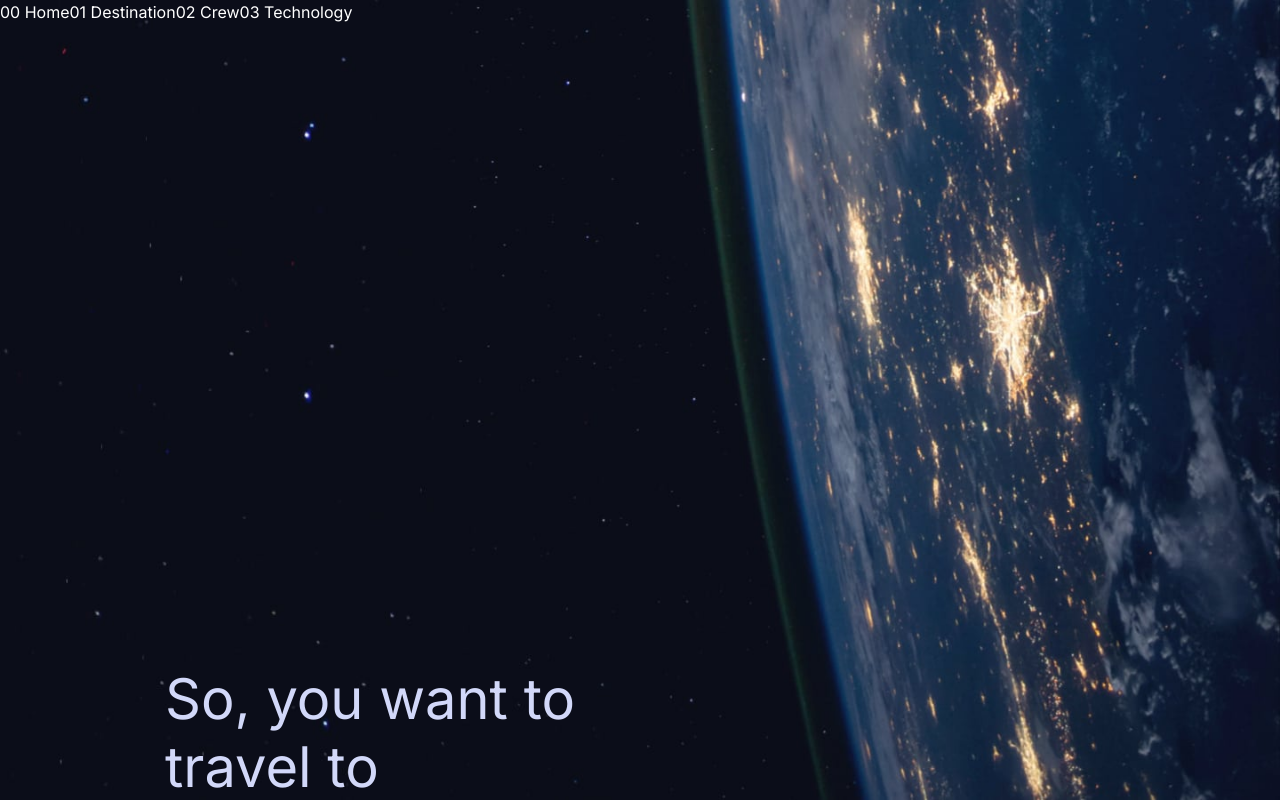
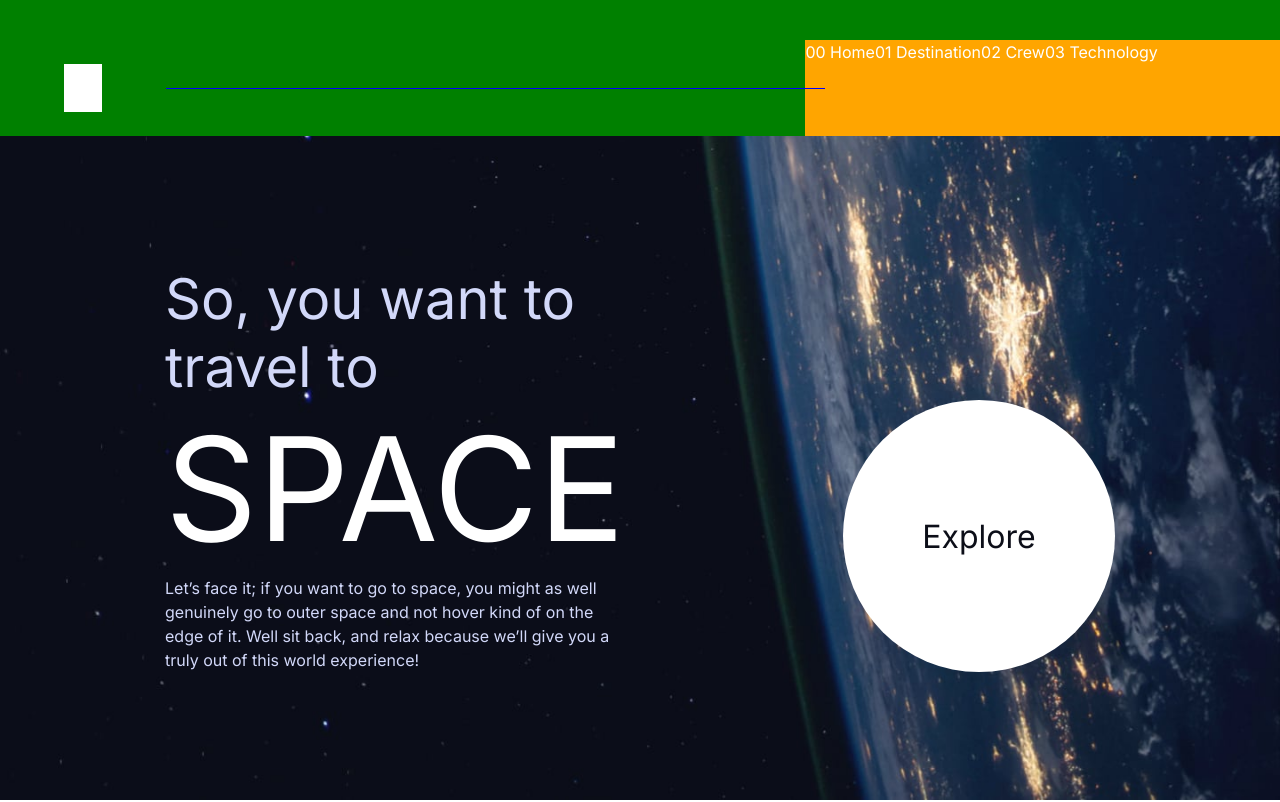
Before and after one commit to devlinmorrow/space-tourism, a Next.js app: page /space-tourism in a window 1280 px wide. Shown: the top 802 px of the page. Built offline with nearby package versions, Linux system fonts and the light colour scheme.

Commit message:
add line and image to header

```diff
--- a/src/app/space-tourism/page.tsx
+++ b/src/app/space-tourism/page.tsx
@@ -10,7 +10,10 @@ export default function SpaceTourism() {
       <GlobalStyle />
       <Background>
         <Header>
-          <Line />
+          <ImageLine>
+            <Image />
+            <Line />
+          </ImageLine>
           <NavBar>
             <NavLink>00 Home</NavLink>
             <NavLink>01 Destination</NavLink>
@@ -38,14 +41,45 @@ export default function SpaceTourism() {
   );
 }
 
+const ImageLine = styled.div`
+display: flex;
+align-items: center;
+  height: 96px;
+width: 100%;
+margin-right: -20px;
+z-index: 100;
+`
+
+const Image = styled.div`
+margin-inline: 64px;
+background-color: var(--white);
+width: 48px;
+height: 48px;
+`
+
 const Header = styled.div`
-  height: 400px;
+  display: flex;
+  align-items: flex-end;
+  justify-content: space-between;
+  position: fixed;
+  top: 0;
+  background-color: green;
+  width: 100%;
+  height: 136px;
 `;
 
-const Line = styled.div``;
+const Line = styled.hr`
+height: 1px;
+width: 100%;
+border-color: blue;
+size: 4px;
+`;
 
 const NavBar = styled.nav`
   display: flex;
+  background-color: orange;
+width: 736px;
+  height: 96px;
 `;
 
 const NavLink = styled.p`
```
